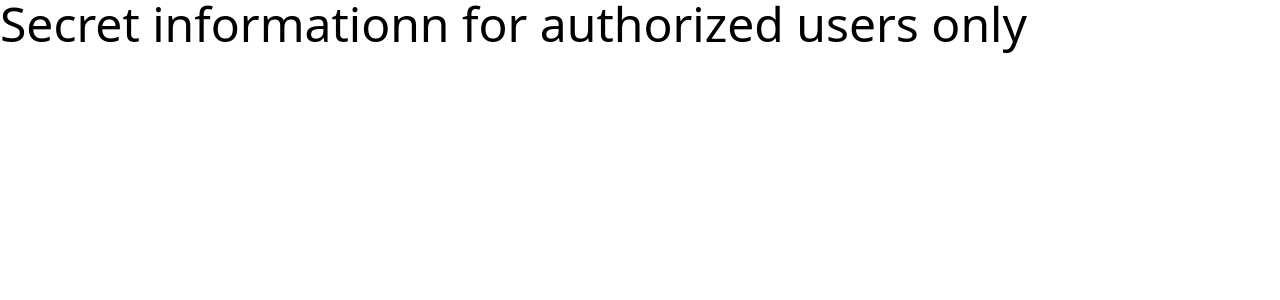
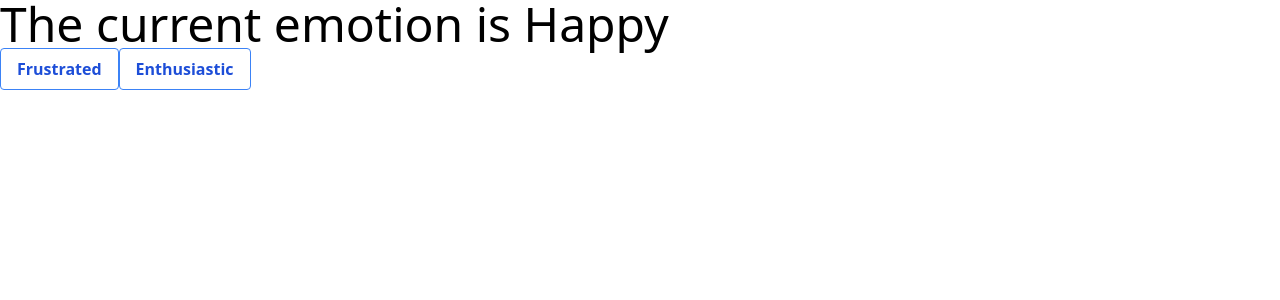
Before and after one commit to yourwpmadesimple/react_reference_guide, a React (Create React App) app: page / in a window 1280 px wide. Shown: the top 300 px of the page. Built offline with nearby package versions, Linux system fonts and the light colour scheme.

Commit message:
added buttons as an event to trigger useState

```diff
--- a/public/index.html
+++ b/public/index.html
@@ -6,7 +6,7 @@
     <link rel="icon" href="%PUBLIC_URL%/favicon.ico" />
     <meta name="viewport" content="width=device-width, initial-scale=1" />
     <link rel="manifest" href="%PUBLIC_URL%/manifest.json" />
-    <title>React JS Reference Guide - Destructuring Arrays and Objects</title>
+    <title>React JS Reference Guide - Understanding useState</title>
   </head>
 
   <body>
--- a/src/App.js
+++ b/src/App.js
@@ -1,20 +1,23 @@
-import React from 'react'
+import { React, useState } from 'react'
 import './index.css';
 import './App.css';
 
-function SecretComponent() {
-  return (<h1>Secret informationn for authorized users only</h1>)
-}
 
-function RegularComponent() {
-  return (<h1>Everyone can see this component</h1>)
-}
-
-
-const App = ({ authorized }) => {
+const App = () => {
+  const [ emotion, setEmotion ] = useState('Happy')
   return (
     <>
-      { authorized ? <SecretComponent /> : <RegularComponent /> }
+      <h1>The current emotion is { emotion } </h1>
+      <button
+        className="bg-transparent hover:bg-blue-500 text-blue-700 font-semibold hover:text-white py-2 px-4 border border-blue-500 hover:border-transparent rounded"
+        onClick={ () => setEmotion('Frustration') }>
+        Frustrated
+      </button>
+      <button
+        className="bg-transparent hover:bg-blue-500 text-blue-700 font-semibold hover:text-white py-2 px-4 border border-blue-500 hover:border-transparent rounded"
+        onClick={ () => setEmotion('Enthusiastic') }>
+        Enthusiastic
+      </button>
     </>
   )
 }
--- a/src/index.js
+++ b/src/index.js
@@ -3,10 +3,7 @@
 import './index.css';
 import App from './App';
 
-const [ footWear, campingShelter, campingTool ] = [ 'boots', 'tent', 'headlamp' ]
-console.log(campingTool)
-
 ReactDOM.render(
-  <App authorized={ true } />,
+  <App />,
   document.getElementById('root')
 );
```
